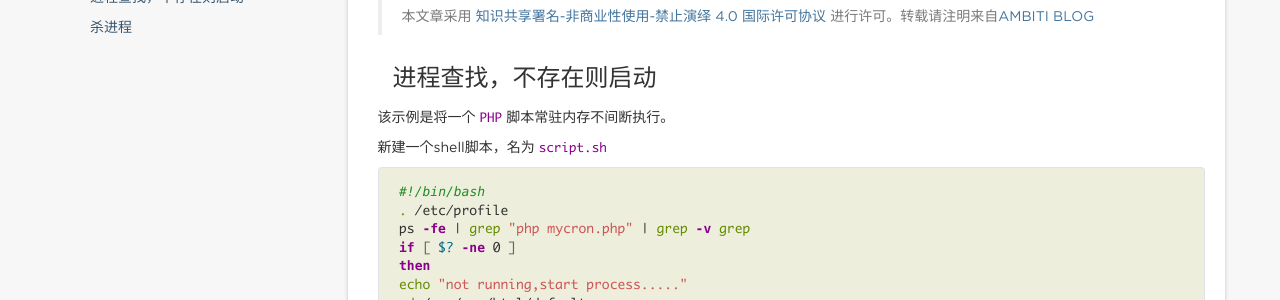
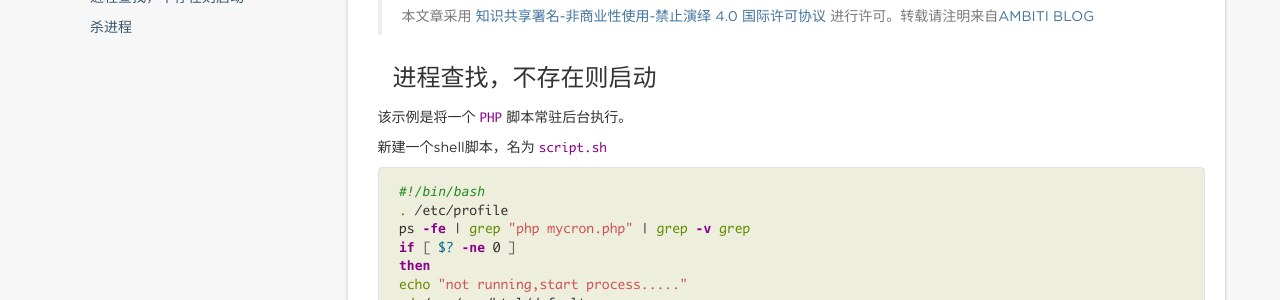
Before and after one commit to fengkai8375/fengkai8375.github.io, a Jekyll site: the page built from _posts/Linux/2018-06-20-Linux-Process.md, in a window 1280 px wide and 900 px high. Shown: the part 409-709 px from the top of the window. Built offline with Jekyll 4.4.1, drawn with Linux system fonts in a browser that asks for light colours; nearby versions of some CDN libraries; comment, search, counter and statistics services are not loaded.

Commit message:
update post

```diff
--- a/_posts/Linux/2018-06-20-Linux-Process.md
+++ b/_posts/Linux/2018-06-20-Linux-Process.md
@@ -12,7 +12,7 @@ tag:
 
 ### 进程查找，不存在则启动
 
-该示例是将一个`PHP`脚本常驻内存不间断执行。
+该示例是将一个`PHP`脚本常驻后台执行。
 
 新建一个shell脚本，名为`script.sh`
 
```
